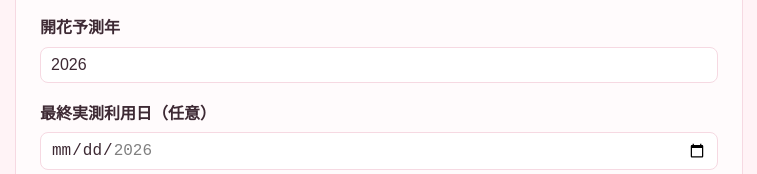
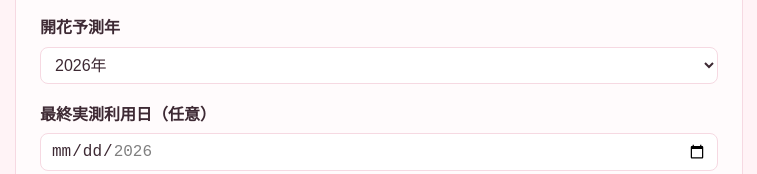
Before and after one commit to AsahiMo/outou-kaika-yosoku, a website with bundled scripts: page frontend/index.html in a window 1280 px wide. Shown: the part 223-397 px from the top of the page, 261-1018 px from the left. Built offline with nearby package versions, Linux system fonts and the light colour scheme.

Commit message:
開花予測年を選択式(直近10年)に変更
自由入力の数値フィールドから、既定年を含む直近10年のプルダウンに変更。

```diff
--- a/frontend/app.js
+++ b/frontend/app.js
@@ -276,6 +276,20 @@ function defaultCalcYear() {
   return m >= 9 ? y + 1 : y;
 }
 
+// 開花予測年は直近10年程度(既定年を含めて新しい順)から選択する形にする
+function populateCalcYearSelect() {
+  const select = el("calc-year");
+  const anchor = defaultCalcYear();
+  select.innerHTML = "";
+  for (let y = anchor; y > anchor - 10; y--) {
+    const opt = document.createElement("option");
+    opt.value = y;
+    opt.textContent = `${y}年`;
+    select.appendChild(opt);
+  }
+  select.value = anchor;
+}
+
 // 最終実測利用日は、開花予測年の1/1〜(9/1からの通し日数で273日目、5月末頃)の
 // 範囲に限定する。前年9〜12月は開花予測に影響しないため考慮不要。
 function syncLastActualDateBounds() {
@@ -482,10 +496,9 @@ async function handlePredict() {
 
 async function init() {
   await populateStationSelect();
-  el("calc-year").value = defaultCalcYear();
+  populateCalcYearSelect();
   syncLastActualDateBounds();
   el("calc-year").addEventListener("change", syncLastActualDateBounds);
-  el("calc-year").addEventListener("input", syncLastActualDateBounds);
   el("predict-btn").addEventListener("click", handlePredict);
 }
 
--- a/frontend/index.html
+++ b/frontend/index.html
@@ -21,7 +21,7 @@
 
     <div class="field">
       <label for="calc-year">開花予測年</label>
-      <input type="number" id="calc-year" min="2000" max="2100" step="1">
+      <select id="calc-year"></select>
     </div>
 
     <div class="field">
```
